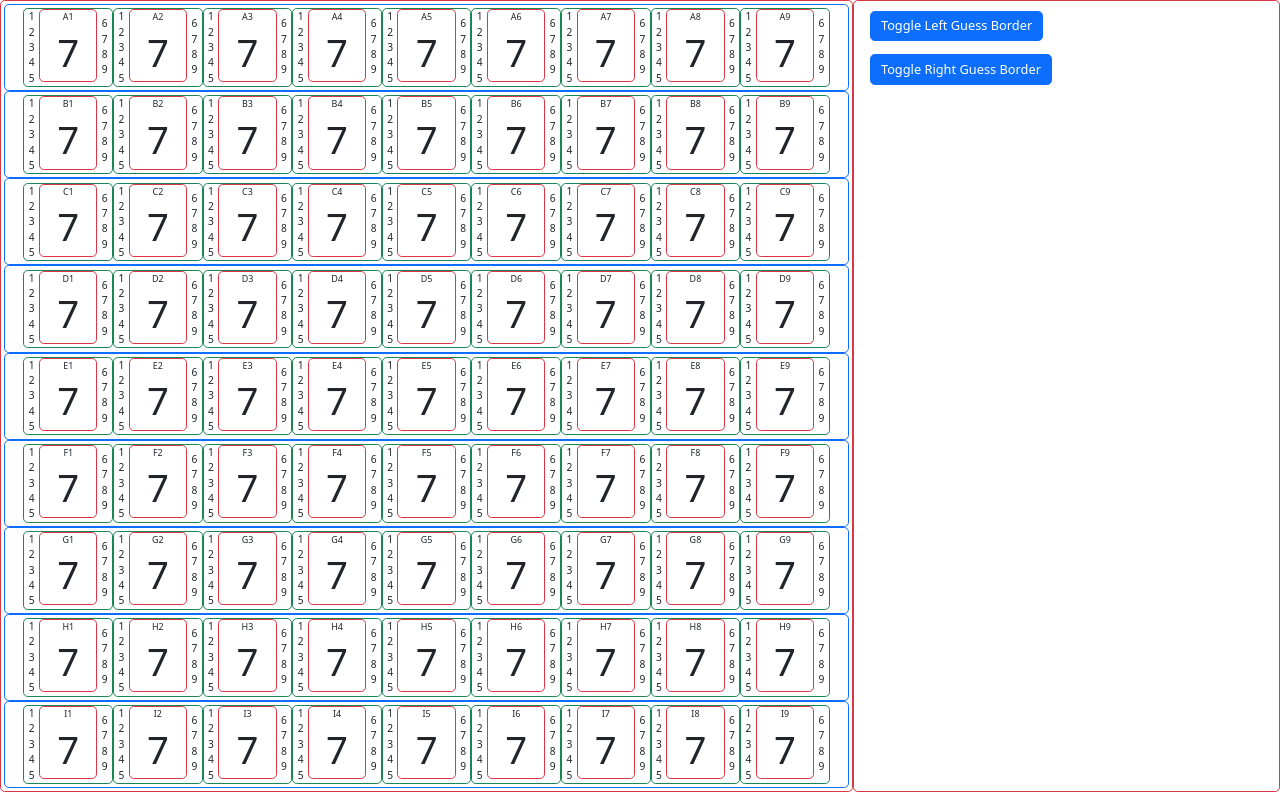
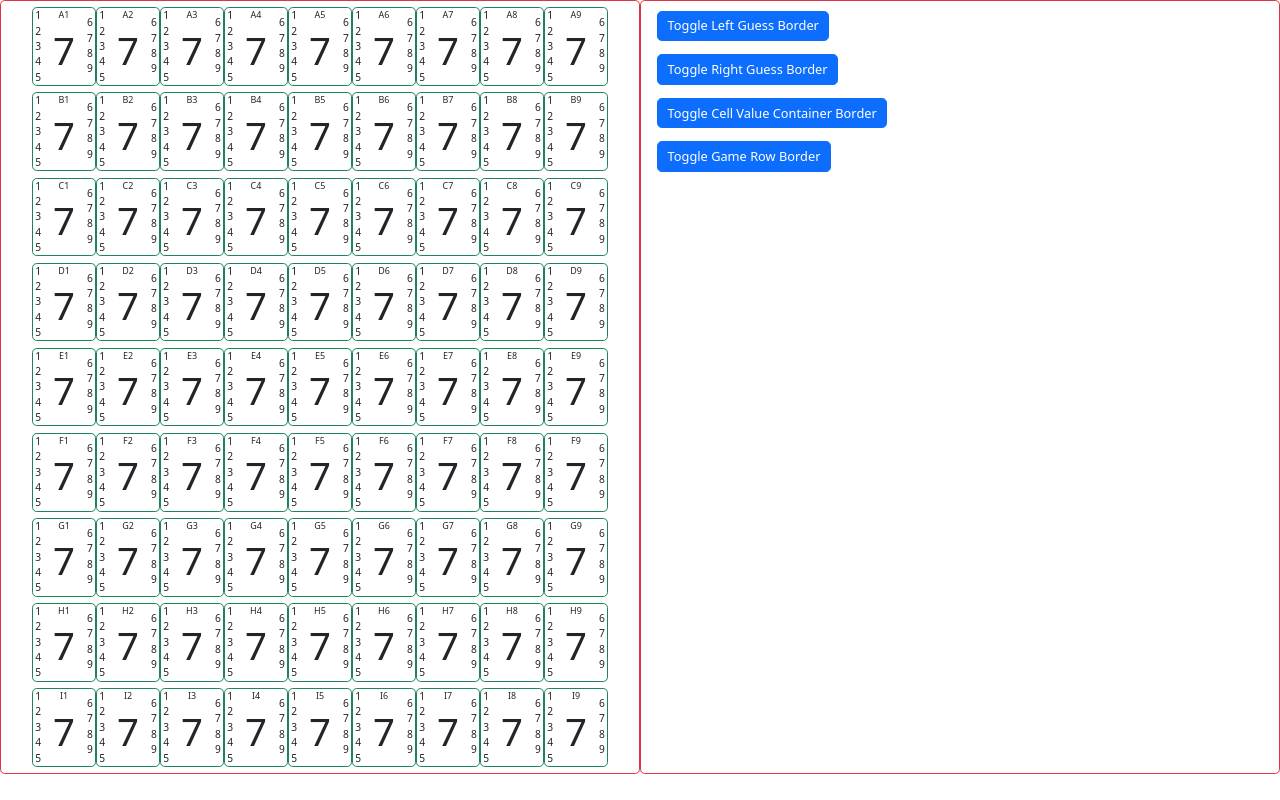
Before and after one commit to why-pengo/angular-sudoku2, an Angular app: page / in a window 1280 px wide. Built offline with nearby package versions, Linux system fonts and the light colour scheme.

Commit message:
Make board a little smaller

```diff
--- a/src/app/cell-demo/cell-demo.component.html
+++ b/src/app/cell-demo/cell-demo.component.html
@@ -10,4 +10,15 @@
       Border
     </button>
   </li>
+  <li class="list-group-item border-0">
+    <button (click)="toggleVis($event, '.cell-value-container')" class="btn btn-primary" type="button">Toggle Cell Value
+      Container
+      Border
+    </button>
+  </li>
+  <li class="list-group-item border-0">
+    <button (click)="toggleVis($event, '.game-row')" class="btn btn-primary" type="button">Toggle Game Row
+      Border
+    </button>
+  </li>
 </ul>
--- a/src/app/services/utils.service.ts
+++ b/src/app/services/utils.service.ts
@@ -20,14 +20,10 @@ export class UtilsService {
         this.renderer.removeClass(node, 'border');
         this.renderer.addClass(node, 'border-danger');
         this.renderer.addClass(node, 'rounded');
-        console.log('no border');
-        console.log('after', node.classList.value);
       } else {
         this.renderer.addClass(node, 'border');
         this.renderer.addClass(node, 'border-danger');
         this.renderer.addClass(node, 'rounded');
-        console.log('border');
-        console.log('after', node.classList.value);
       }
     });
   }
--- a/src/styles.scss
+++ b/src/styles.scss
@@ -13,9 +13,6 @@ html {
 .cell-value-container {
   @extend .float-start;
   @extend .col-8;
-  @extend .border;
-  @extend .rounded;
-  @extend .border-danger;
 }
 
 .guess-container-left {
@@ -27,7 +24,7 @@ html {
   @extend .float-end;
   @extend .col-2;
 
-  // This "centers"
+  // This "centers" vertically
   transform: translateY(12%);
 }
 
@@ -42,7 +39,7 @@ html {
   @extend .border;
   @extend .rounded;
   @extend .border-success;
-  max-width: 7rem;
+  max-width: 5rem;
 }
 
 .cell-coordinates {
@@ -63,12 +60,9 @@ html {
   @extend .flex-nowrap;
   @extend .g-0;
   @extend .p-1;
-  @extend .border;
-  @extend .border-primary;
-  @extend .rounded;
   @extend .justify-content-center;
 
-  min-width: calc(7.1rem * 9);
+  min-width: calc(5.1rem * 9);
 }
 
 .game-board {
@@ -76,9 +70,9 @@ html {
   @extend .border-danger;
   @extend .rounded;
   @extend .p-1;
-  @extend .col-8;
+  @extend .col-6;
 
-  min-width: calc(7.2rem * 9);
+  min-width: calc(5.2rem * 9);
 }
 
 .game-menu {
@@ -86,5 +80,5 @@ html {
   @extend .border-danger;
   @extend .rounded;
   @extend .p-1;
-  @extend .col-4;
+  @extend .col-6;
 }
```
